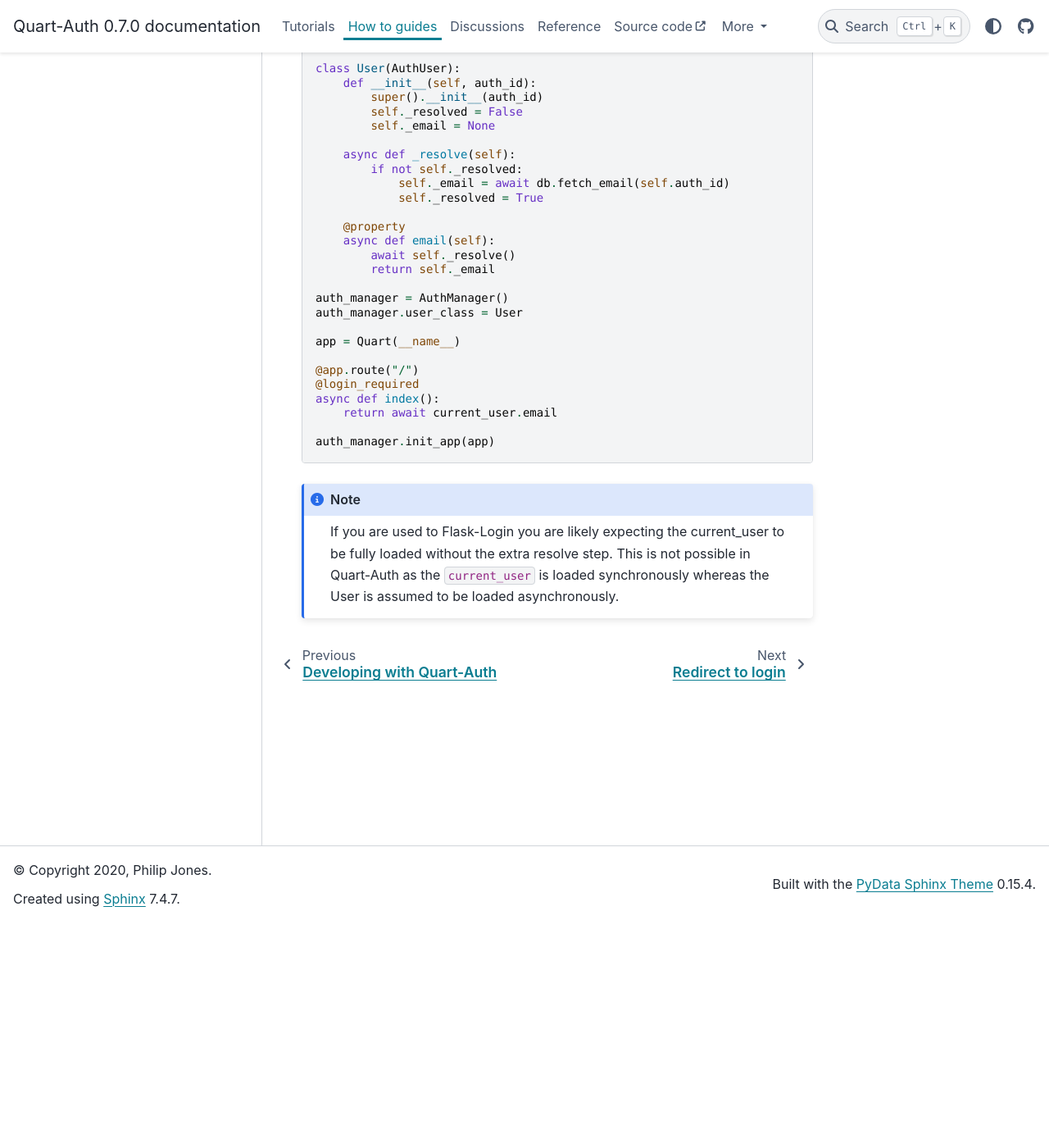
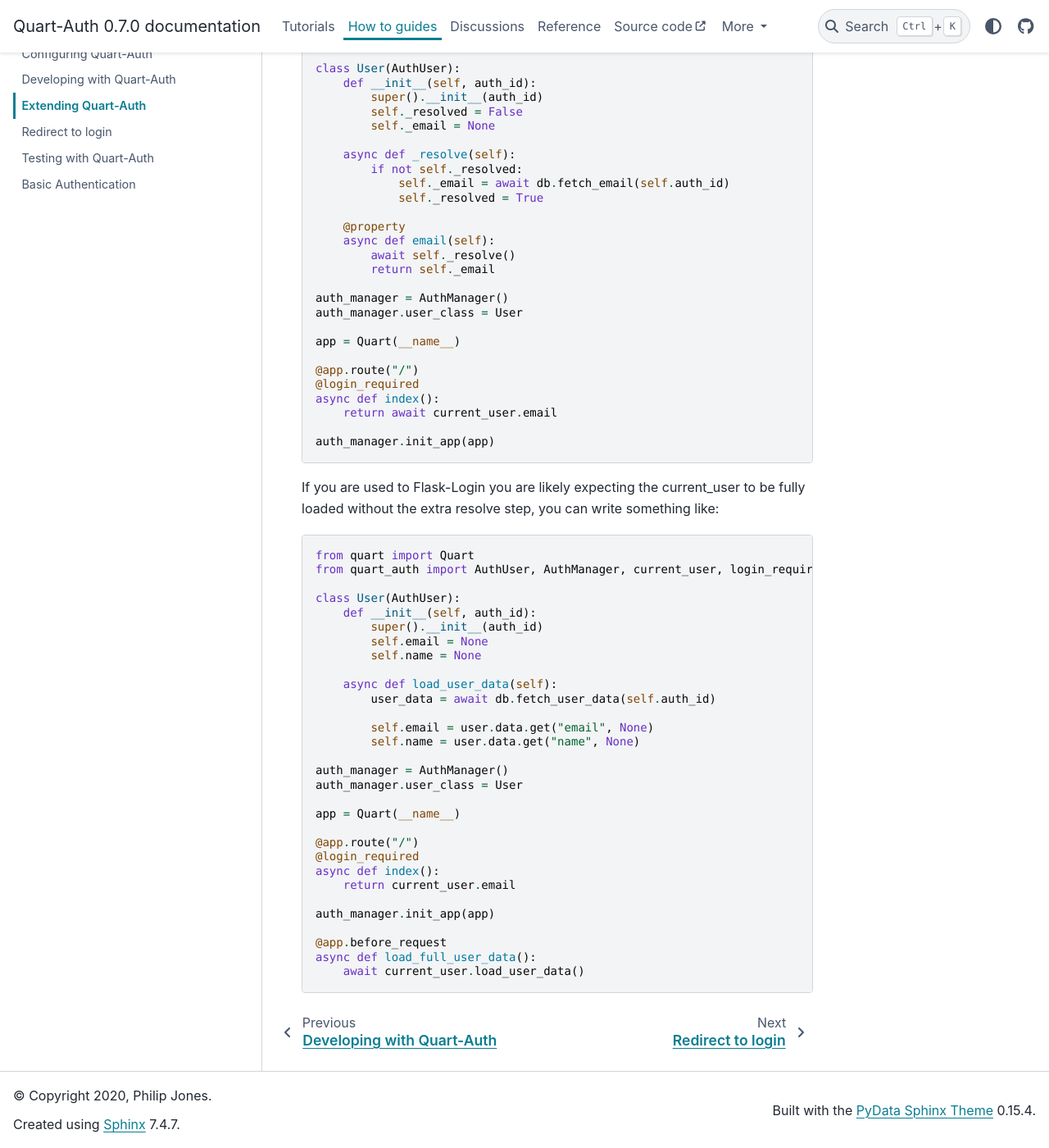
Before and after one commit to pgjones/quart-auth, a Sphinx documentation site: the page built from docs/how_to_guides/extending.rst, in a window 1280 px wide and 1400 px high, scrolled down 275 px. Shown: the whole window at 82% size. Built offline with Sphinx 7.4.7 and the PyData theme 0.15.4, drawn with Linux system fonts in a browser that asks for light colours; pages that are not in the unit, such as notebooks, are missing from menus.

Commit message:
Update extending.rst
Add an alternative way to load full user data

```diff
--- a/docs/how_to_guides/extending.rst
+++ b/docs/how_to_guides/extending.rst
@@ -39,10 +39,39 @@
 
     auth_manager.init_app(app)
 
-.. note::
+If you are used to Flask-Login you are likely expecting the current_user
+to be fully loaded without the extra resolve step, you can write
+something like:
 
-    If you are used to Flask-Login you are likely expecting the
-    current_user to be fully loaded without the extra resolve
-    step. This is not possible in Quart-Auth as the ``current_user``
-    is loaded synchronously whereas the User is assumed to be loaded
-    asynchronously.
+.. code-block:: python
+
+    from quart import Quart
+    from quart_auth import AuthUser, AuthManager, current_user, login_required
+
+    class User(AuthUser):
+        def __init__(self, auth_id):
+            super().__init__(auth_id)
+            self.email = None
+            self.name = None
+
+        async def load_user_data(self):
+            user_data = await db.fetch_user_data(self.auth_id)
+
+            self.email = user.data.get("email", None)
+            self.name = user.data.get("name", None)
+
+    auth_manager = AuthManager()
+    auth_manager.user_class = User
+
+    app = Quart(__name__)
+
+    @app.route("/")
+    @login_required
+    async def index():
+        return current_user.email
+
+    auth_manager.init_app(app)
+
+    @app.before_request
+    async def load_full_user_data():
+        await current_user.load_user_data()
```
